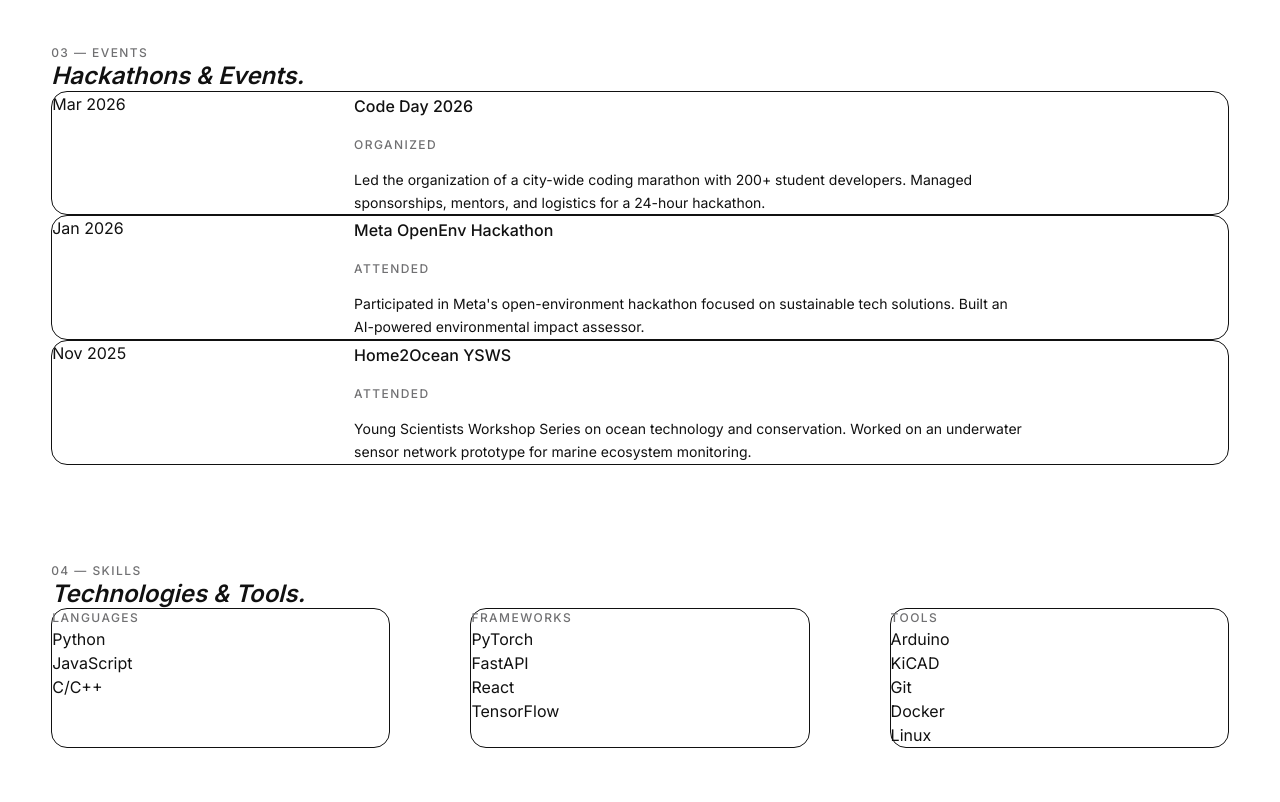
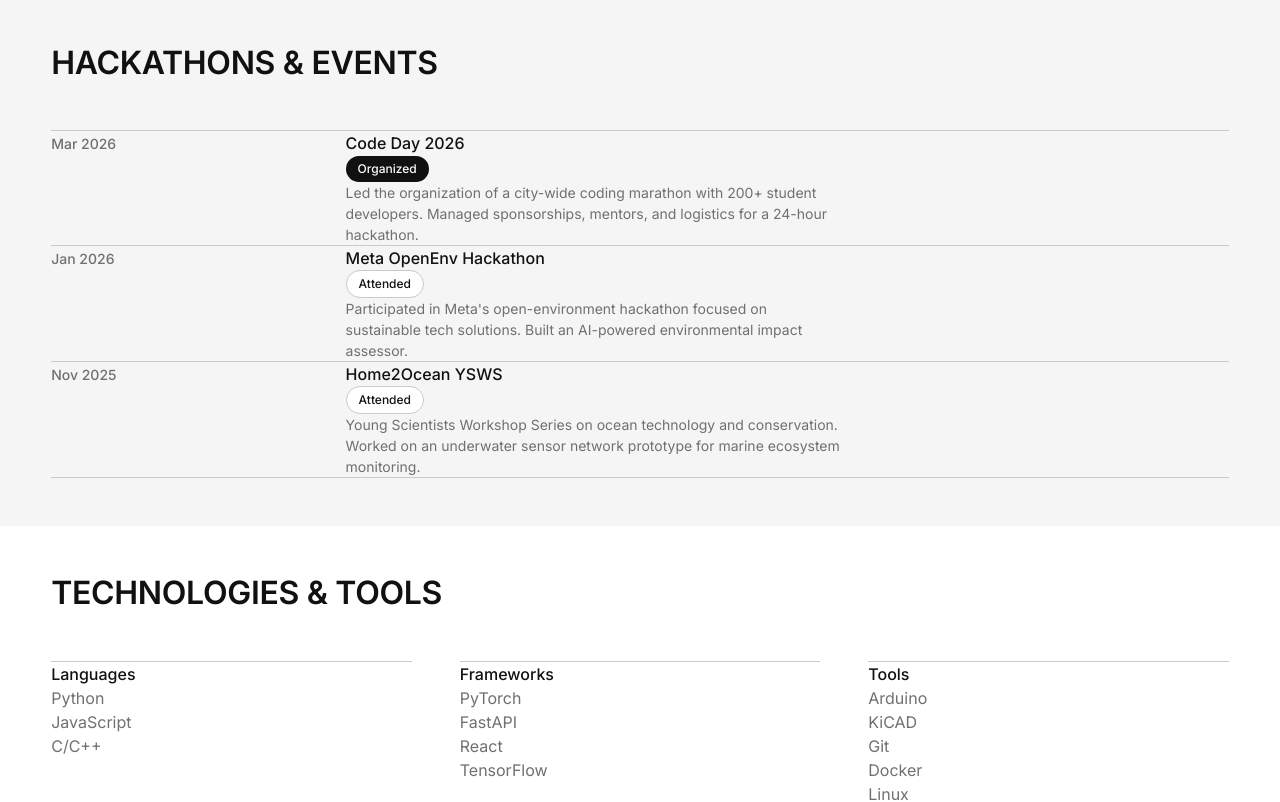
Before and after one commit to Ares006-007/My-portfolio, a React (Vite) app: page / in a window 1280 px wide. Shown: the part 2540-3342 px from the top of the page. Built offline with nearby package versions, Linux system fonts and the light colour scheme.

Commit message:
style: flatten hackathon and skill cards per elevation philosophy

```diff
--- a/src/components/Hackathons.jsx
+++ b/src/components/Hackathons.jsx
@@ -26,45 +26,70 @@
 
 export default function Hackathons() {
   return (
-    <section id="hackathons" className="section-spacing bg-bg-alt">
+    <section
+      id="hackathons"
+      className="section-spacing"
+      style={{ backgroundColor: 'var(--color-soft-cloud)' }}
+    >
       <div className="section-container">
-        {/* Section label */}
+        {/* Section header — heading-xl, uppercase */}
         <RevealOnScroll>
-          <p className="label mb-10">03 — Events</p>
-        </RevealOnScroll>
-
-        <RevealOnScroll>
-          <h2 className="heading-lg italic mb-20 text-fg-muted">
-            Hackathons & Events.
+          <h2 className="heading-xl" style={{ marginBottom: 'var(--space-section)' }}>
+            Hackathons & Events
           </h2>
         </RevealOnScroll>
 
-        {/* Event list */}
+        {/* Event list — flat rows with hairline dividers */}
         <div>
           {events.map((event, i) => (
-              <RevealOnScroll key={event.name} delay={i * 0.1}>
-                <div className="group relative p-8 md:p-10 rounded-2xl bg-bg-alt/40 border border-border hover:bg-bg-alt/80 transition-all duration-500 overflow-hidden">
-                  {/* Subtle hover gradient */}
-                  <div className="absolute inset-0 bg-gradient-to-br from-highlight/5 to-transparent opacity-0 group-hover:opacity-100 transition-opacity duration-500 pointer-events-none" />
-
-                  <div className="grid md:grid-cols-12 gap-8 items-start relative z-10">
+            <RevealOnScroll key={event.name} delay={i * 0.08}>
+              <div
+                style={{
+                  borderTop: '1px solid var(--color-hairline)',
+                  padding: 'var(--space-xl) 0',
+                }}
+              >
+                <div className="grid md:grid-cols-12" style={{ gap: 'var(--space-xl)' }}>
+                  {/* Date column */}
                   <div className="md:col-span-3">
-                      <span className="mono text-fg-subtle">{event.date}</span>
+                    <span
+                      className="caption-md"
+                      style={{ color: 'var(--color-mute)' }}
+                    >
+                      {event.date}
+                    </span>
                   </div>
 
-                    <div className="md:col-span-9 flex flex-col gap-4">
-                      <h3 className="heading-md group-hover:text-highlight transition-colors duration-300" style={{ fontFamily: 'var(--font-heading)' }}>
+                  {/* Content column */}
+                  <div className="md:col-span-9">
+                    <h3 className="body-strong" style={{ marginBottom: 'var(--space-sm)' }}>
                       {event.name}
                     </h3>
 
-                      <div className="flex flex-wrap items-center gap-4 text-sm mt-2">
-                        <span className="label text-accent">{event.role}</span>
-                        {event.awards && (
-                          <span className="text-highlight font-medium">✦ {event.awards}</span>
-                        )}
-                      </div>
+                    {/* Role badge — pill */}
+                    <span
+                      className="caption-sm"
+                      style={{
+                        display: 'inline-block',
+                        backgroundColor: event.role === 'Organized' ? 'var(--color-ink)' : 'var(--color-canvas)',
+                        color: event.role === 'Organized' ? 'var(--color-on-primary)' : 'var(--color-ink)',
+                        padding: '4px 12px',
+                        borderRadius: 'var(--radius-pill)',
+                        border: event.role === 'Organized' ? 'none' : '1px solid var(--color-hairline)',
+                        marginBottom: 'var(--space-sm)',
+                      }}
+                    >
+                      {event.role}
+                    </span>
 
-                      <p className="text-fg-muted mt-2 max-w-2xl text-sm leading-relaxed">
+                    <p
+                      className="body-md"
+                      style={{
+                        color: 'var(--color-mute)',
+                        maxWidth: '56ch',
+                        fontSize: '14px',
+                      }}
+                    >
                       {event.description}
                     </p>
                   </div>
@@ -72,7 +97,8 @@
               </div>
             </RevealOnScroll>
           ))}
-          <hr className="divider" style={{ background: 'var(--color-border-dark)' }} />
+          {/* Bottom hairline */}
+          <hr className="divider" />
         </div>
       </div>
     </section>
--- a/src/components/Skills.jsx
+++ b/src/components/Skills.jsx
@@ -17,32 +17,35 @@
 
 export default function Skills() {
   return (
-    <section id="skills" className="section-spacing">
+    <section id="skills" className="section-spacing" style={{ backgroundColor: 'var(--color-canvas)' }}>
       <div className="section-container">
-        {/* Section label */}
+        {/* Section header — heading-xl, uppercase */}
         <RevealOnScroll>
-          <p className="label mb-10">04 — Skills</p>
-        </RevealOnScroll>
-
-        <RevealOnScroll>
-          <h2 className="heading-lg italic mb-24 text-fg-muted">
-            Technologies & Tools.
+          <h2 className="heading-xl" style={{ marginBottom: 'var(--space-section)' }}>
+            Technologies & Tools
           </h2>
         </RevealOnScroll>
 
-        {/* Categorized grid below */}
-        <div className="grid md:grid-cols-3 gap-20">
+        {/* Categorized grid — flat lists with hairline dividers */}
+        <div className="grid md:grid-cols-3" style={{ gap: 'var(--space-section)' }}>
           {skillGroups.map((group, gi) => (
-            <RevealOnScroll key={group.title} delay={gi * 0.1}>
-              <div className="bg-bg-alt/30 border border-border rounded-2xl p-8 hover:bg-bg-alt/60 transition-colors duration-500 h-full">
-                <p className="label mb-8 text-accent">{group.title}</p>
-                <div className="space-y-4">
+            <RevealOnScroll key={group.title} delay={gi * 0.08}>
+              <div
+                style={{
+                  borderTop: '1px solid var(--color-hairline)',
+                  paddingTop: 'var(--space-xl)',
+                }}
+              >
+                <p className="body-strong" style={{ marginBottom: 'var(--space-xl)' }}>
+                  {group.title}
+                </p>
+                <div style={{ display: 'flex', flexDirection: 'column', gap: 'var(--space-sm)' }}>
                   {group.skills.map((skill) => (
-                    <div
-                      key={skill}
-                      className="flex items-center justify-between group"
-                    >
-                      <span className="text-fg-muted font-light group-hover:text-fg transition-colors duration-300">
+                    <div key={skill}>
+                      <span
+                        className="body-md"
+                        style={{ color: 'var(--color-mute)' }}
+                      >
                         {skill}
                       </span>
                     </div>
```
Lines whose indentation alone changed are shown as unchanged.
